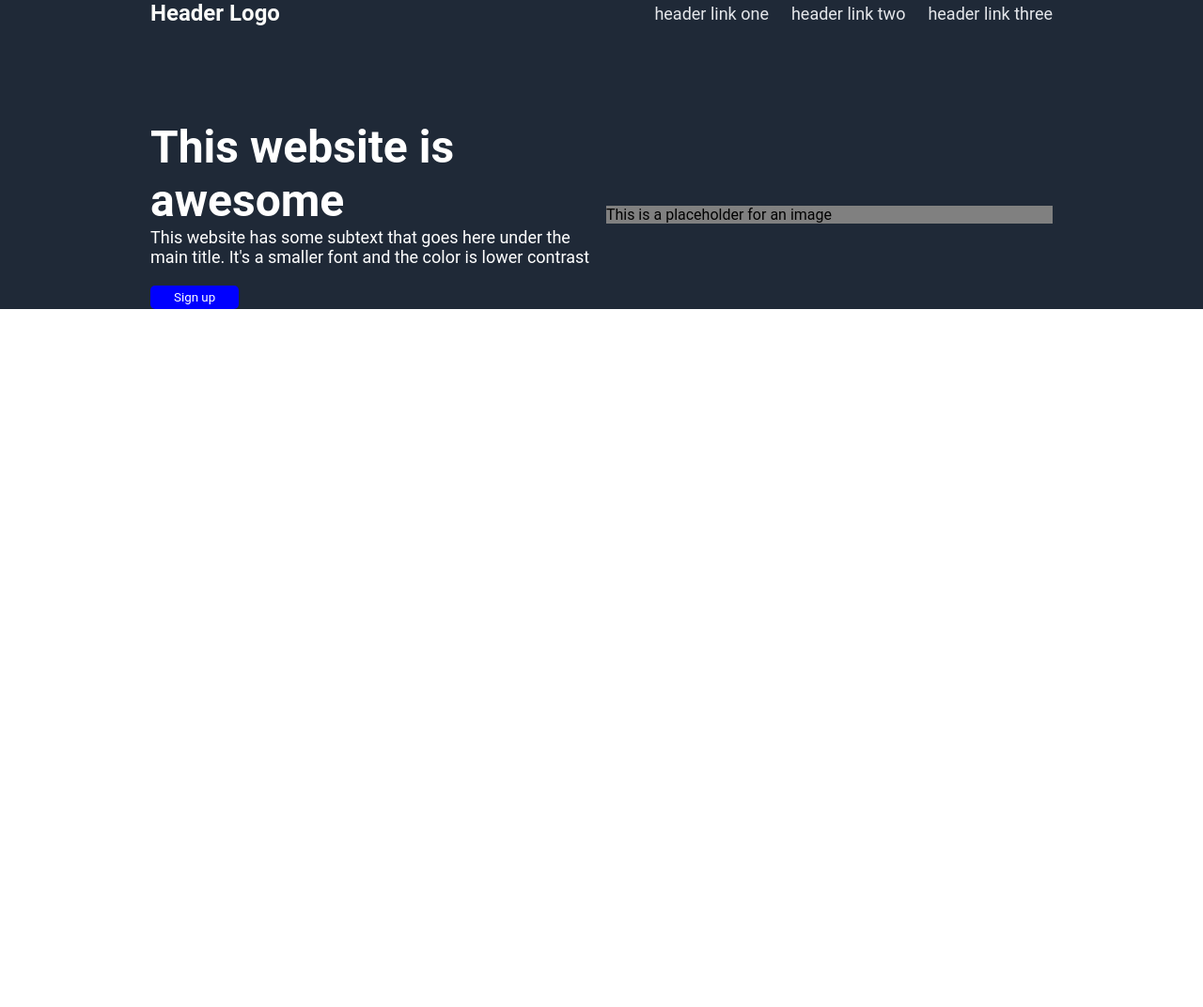
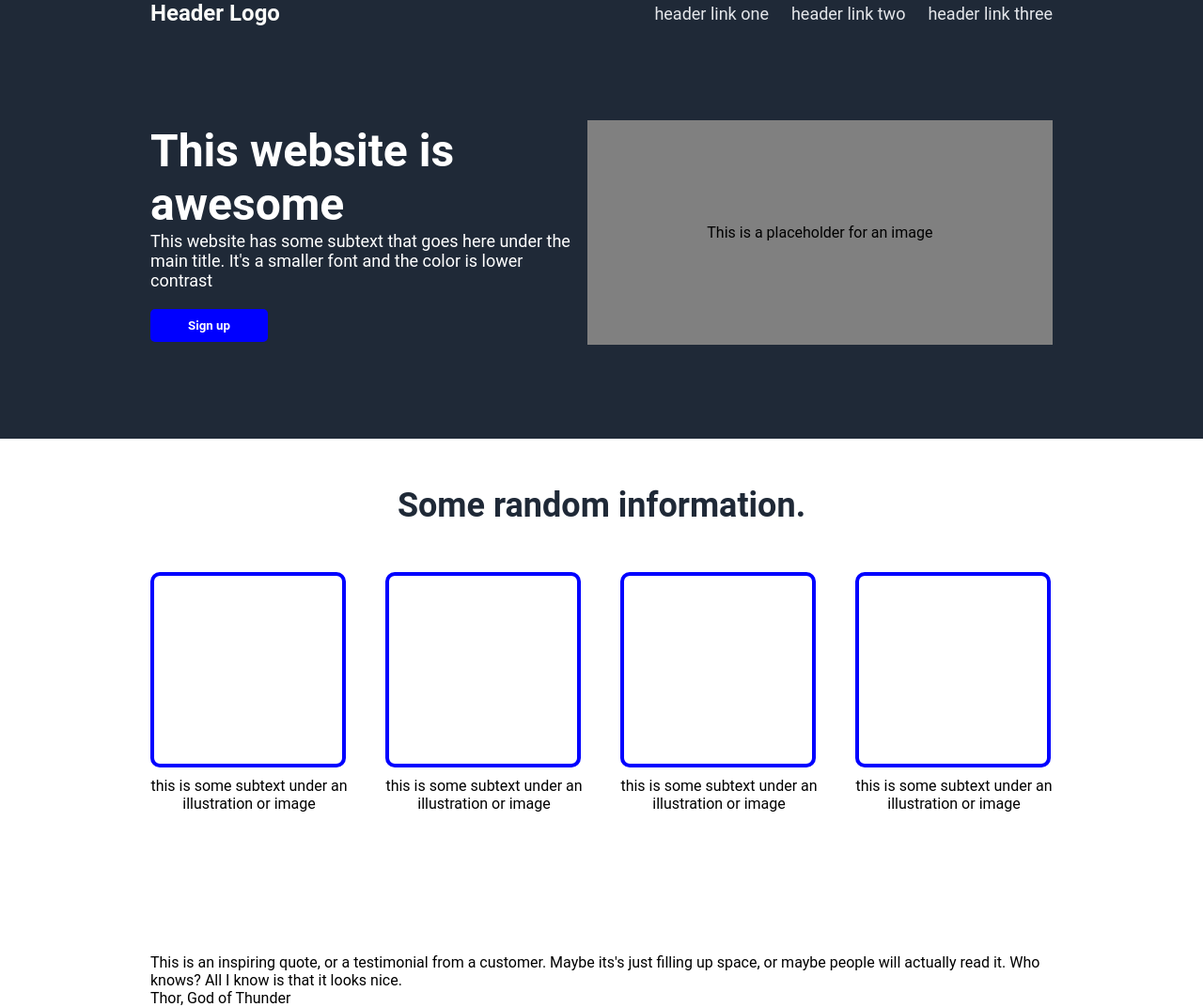
Before and after one commit to aslahan/practice-makes-perfect, a plain HTML site: page index.html in a window 1280 px wide. Shown: the whole page at 94% size. Before the commit the page ends 800 px from the top, so only its background shows below. Drawn offline with Linux system fonts and the light colour scheme.

Commit message:
made second and third section

```diff
--- a/index.html
+++ b/index.html
@@ -35,7 +35,42 @@
             </div>
         </div>
     </section>
-
-
+    <section class="third-section">
+        <h1 class="random-info">Some random information.</h1>
+        <div class="random-cubs-rod">
+            <div class="cubs-flexed">
+                <div class="random-cubs">
+                    asd
+                </div>
+                <p class="subtitle-cubs">this is some subtext under an illustration or image</p>
+            </div>
+            <div class="cubs-flexed">
+                <div class="random-cubs">
+                    asd
+                </div>
+                <p class="subtitle-cubs">this is some subtext under an illustration or image</p>
+            </div>
+            <div class="cubs-flexed">
+                <div class="random-cubs">
+                    asd
+                </div>
+                <p class="subtitle-cubs">this is some subtext under an illustration or image</p>
+            </div>
+            <div class="cubs-flexed">
+                <div class="random-cubs">
+                    asd
+                </div>
+                <p class="subtitle-cubs">this is some subtext under an illustration or image</p>
+            </div>
+        </div>
+    </section>
+    <section class="fourth-section">
+        <div class="quote-section">
+            <p>This is an inspiring quote, or a testimonial from a customer. Maybe its's just filling up space, or maybe people will actually read it. Who knows? All I know is that it looks nice.</p>
+            <p>
+                Thor, God of Thunder
+            </p>
+        </div>
+    </section>
 </body>
 </html>
--- a/styles/styles.css
+++ b/styles/styles.css
@@ -14,6 +14,7 @@ header {
 
 .first-section {
     background-color: #1f2937;
+    padding-bottom: 100px;
 }
 
 .header-logo-text {
@@ -52,17 +53,54 @@ header {
     color: white;
     background-color: blue;
     border: none;
-    padding: 5px 25px 5px 25px;
+    padding: 10px 40px 10px 40px;
     border-radius: 5px;
     cursor: pointer;
     margin-top: 20px;
+    font-weight: bold;
 }
 
 .image-box {
     background-color: gray;
     width: 900px;
+    text-align: center;
+    padding: 110px 20px 110px 20px;
 }
 
-.image-sub-text {
-    float: middle;
+.third-section {
+    width: 960px;
+    margin: auto;
+    padding-bottom: 150px;
 }
+
+.random-info {
+    text-align: center;
+    font-size: 36px;
+    color: #1f2937;
+    margin-top: 50px;
+}
+
+.random-cubs-rod {
+    margin-top: 50px;
+    display: flex;
+    justify-content: space-between;
+}
+
+.random-cubs {
+    border: 4px solid blue;
+    width: 200px;
+    height: 200px;
+    border-radius: 10px;
+    color: white;
+}
+
+.subtitle-cubs {
+    margin-top: 10px;
+    width: 210px;
+    text-align: center;
+}
+
+.quote-section {
+    width: 960px;
+    margin: auto;
+}
```
